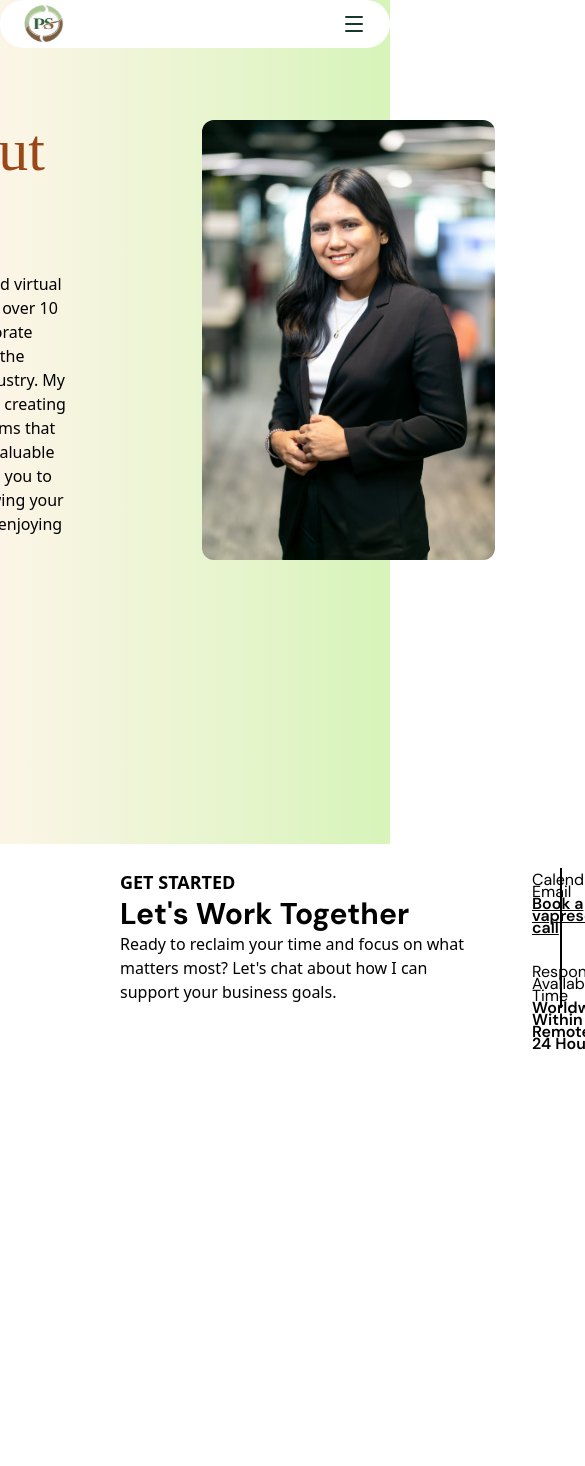
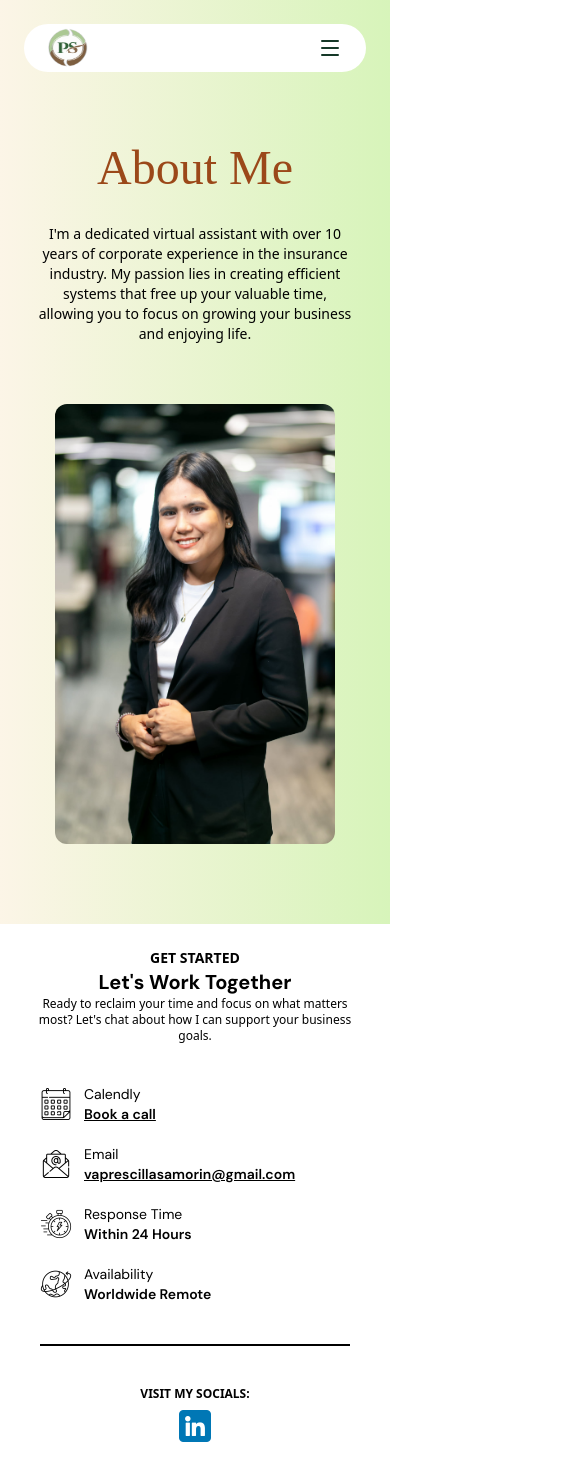
Before and after one commit to Code-W-Gab/Prescilla-Portfolio-Project, a React (Vite) app: page /About in a window 390 px wide. Shown: the top 1466 px of the page, 585 px wide, since content can reach past the window. Before the commit the page ends 1080 px from the top, so only its background shows below. Built offline with nearby package versions, Linux system fonts and the light colour scheme; a web font is replaced by a local one.

Commit message:
Make the home page responsive

```diff
--- a/src/Components/Contact/Form.jsx
+++ b/src/Components/Contact/Form.jsx
@@ -49,16 +49,16 @@ export default function Form() {
   };
 
   return(
-    <div className="mt-15">
-      <h1 className="text-5xl serif text-white text-center mb-15">Contact</h1>
+    <div className='w-150 max-md:w-90'>
+      <h1 className="text-6xl max-md:text-5xl serif text-white text-center mb-15">Contact</h1>
       <div className="bg-white p-8 rounded-lg">
         <div className='flex flex-col items-center text-center'>
-          <h3 className='text-3xl sans text-[#9b4819] text-center'>Get In Touch</h3>
-          <p className='sans mt-2 w-100'>Ready to Reclaim Your Time? Let's discuss how I can help streamline your workflow and boost your productivity.</p>
+          <h3 className='text-3xl max-md:text-2xl sans text-[#9b4819] text-center'>Get In Touch</h3>
+          <p className='sans mt-2 max-md:text-sm'>Ready to Reclaim Your Time? Let's discuss how I can help streamline your workflow and boost your productivity.</p>
         </div>
         <div className="text-gray-300 w-full border-b-2 mt-10"></div>
 
-        <form onSubmit={handleSubmit} className="mt-10 text-sm sans">
+        <form onSubmit={handleSubmit} className="mt-10 text-sm max-md:text-xs sans">
           <div className="flex flex-col gap-3">
             <label className="text-gray-600">YOUR NAME:</label>
             <input
@@ -114,13 +114,15 @@ export default function Form() {
             />
           </div>
 
+          <div className='flex justify-end'>
             <button
               type="submit"
               disabled={isSubmitting}
-            className="mt-7 bg-[#9b4819] text-white py-3 px-8 rounded-sm hover:bg-[#7a3614] disabled:bg-gray-400"
+              className="mt-7 bg-[#9b4819] text-white py-3 px-8 max-md:px-4 max-md:py-2 rounded-sm hover:bg-[#7a3614] disabled:bg-gray-400"
             >
               {isSubmitting ? 'Sending...' : 'Send Message'}
             </button>
+          </div>
 
           {submitStatus === 'success' && (
             <p className="mt-4 text-green-600">Message sent successfully! I'll get back to you soon.</p>
--- a/src/Components/Services/Expertise.jsx
+++ b/src/Components/Services/Expertise.jsx
@@ -15,13 +15,13 @@ export default function Expertise() {
     {title: "Recruitment Support", text: "Job posting management, candidate screening, interview scheduling, and onboarding coordination.", icon: hiring}
   ]
   return(
-    <div>
-      <h1 className="text-5xl serif text-[#9b4819] text-center">Expertise</h1>
+    <div className='max-md:text-center'>
+      <h1 className="text-6xl max-md:text-5xl serif text-[#9b4819] text-center">Expertise</h1>
       <div className='mt-10'>
         <h3 className='text-3xl sans text-[#9b4819] text-center'>What I Do</h3>
         <p className='sans text-center mt-2'>Comprehensive virtual assistance tailored to your unique business needs</p>
       </div>
-      <div className='mt-15 grid grid-cols-3 gap-10'>
+      <div className='mt-15 grid grid-cols-3 max-md:grid-cols-1 max-xl:grid-cols-2 gap-10'>
         {Expertises.map((expertise) => {
           const image = expertise.icon
           return(
--- a/src/Components/Services/TechStack.jsx
+++ b/src/Components/Services/TechStack.jsx
@@ -23,12 +23,12 @@ export default function TechStack() {
   ]
   return(
     <div>
-      <h1 className="text-5xl serif text-[#9b4819] text-center">Tech Stack</h1>
+      <h1 className="text-6xl max-md:text-5xl serif text-[#9b4819] text-center">Tech Stack</h1>
       <div className='mt-10'>
         <h3 className='text-3xl sans text-[#9b4819] text-center'>Tools & Software I Use</h3>
         <p className='sans text-center mt-2'>Proficient in industry-leading platforms to deliver exceptional results</p>
       </div>
-      <div className='mt-15 grid grid-cols-3 gap-10'>
+      <div className='mt-15 grid grid-cols-3 max-md:grid-cols-1 max-xl:grid-cols-2 gap-10'>
         {TechStack.map((stack) => {
           const image = stack.icon
           return(
--- a/src/Components/about/AboutMe.jsx
+++ b/src/Components/about/AboutMe.jsx
@@ -2,12 +2,12 @@ import me from '../../assets/me.jpg';
 
 export default function AboutMe() {
   return(
-    <div className="flex items-center gap-30">
-      <div className="w-120">
-        <h1 className="serif text-6xl mb-8 text-[#9b4819]">About Me</h1>
-        <p>I'm a dedicated virtual assistant with over 10 years of corporate experience in the insurance industry. My passion lies in creating efficient systems that free up your valuable time, allowing you to focus on growing your business and enjoying life.</p>
+    <div className="flex items-center gap-30 max-md:gap-15 max-lg:flex-col max-lg:text-center">
+      <div className="w-120 max-md:w-80">
+        <h1 className="serif text-6xl max-md:text-5xl mb-8 text-[#9b4819]">About Me</h1>
+        <p className='max-md:text-sm'>I'm a dedicated virtual assistant with over 10 years of corporate experience in the insurance industry. My passion lies in creating efficient systems that free up your valuable time, allowing you to focus on growing your business and enjoying life.</p>
       </div>
-      <img src={me} alt="me" className="w-80 h-110 rounded-xl" />
+      <img src={me} alt="me" className="w-80 h-110 max-md:w-70 rounded-xl" />
     </div>
   )
 }
--- a/src/Components/common/Footer.jsx
+++ b/src/Components/common/Footer.jsx
@@ -7,16 +7,16 @@ import { Link } from 'react-router-dom'
 
 export default function Footer() {
   return(
-    <footer className='flex gap-10 '>
-      <div className='ml-10'>
-        <h3 className='text-lg font-semibold'>GET STARTED</h3>
-        <h1 className='text-3xl font-bold sans'>Let's Work Together</h1>
-        <p className='text-md w-90'>Ready to reclaim your time and focus on what matters most? Let's chat about how I can support your business goals.</p>
+    <footer className='flex gap-10 max-xl:flex-col'>
+      <div className='max-xl:flex max-xl:flex-col max-xl:items-center'>
+        <h3 className='text-lg max-md:text-sm font-semibold'>GET STARTED</h3>
+        <h1 className='text-3xl max-md:text-xl font-bold sans'>Let's Work Together</h1>
+        <p className='text-md max-md:text-xs max-md:w-85 max-xl:text-center w-90'>Ready to reclaim your time and focus on what matters most? Let's chat about how I can support your business goals.</p>
       </div>
-      <div className='grid grid-cols-2 items-center sans'>
+      <div className='grid grid-cols-2 max-xl:grid-cols-1 max-xl:gap-5 items-center sans'>
         <div className='flex items-center gap-3'>
-          <img src={calendar} alt="Logo" className="h-10 w-10" />
-          <div>
+          <img src={calendar} alt="Logo" className="size-10 max-md:size-8" />
+          <div className='flex flex-col justify-start max-md:text-sm'>
             <p>Calendly</p>
             <Link to={"https://calendly.com/vaprescillasamorin/work-with-me"}>
               <p className='underline sans font-semibold hover:text-blue-500'>Book a call</p>
@@ -24,8 +24,8 @@ export default function Footer() {
           </div>
         </div>
         <div className='flex items-center gap-3'>
-          <img src={gmail} alt="Logo" className="h-10 w-10" />
-          <div>
+          <img src={gmail} alt="Logo" className="size-10 max-md:size-8" />
+          <div className='flex flex-col justify-start max-md:text-sm'>
             <p>Email</p>
             <Link to={"mailto:vaprescillasamorin@gmail.com"} className='underline sans font-semibold hover:text-blue-500'>
               vaprescillasamorin@gmail.com
@@ -33,26 +33,27 @@ export default function Footer() {
           </div>
         </div>
 
-        <div className='flex items-center gap-3 mt-5'>
-          <img src={rapid} alt="Logo" className="h-10 w-10" />
-          <div>
+        <div className='flex items-center gap-3'>
+          <img src={rapid} alt="Logo" className="size-10 max-md:size-8" />
+          <div className='flex flex-col justify-start max-md:text-sm'>
             <p>Response Time</p>
             <p className='sans font-semibold'>Within 24 Hours</p>
           </div>
         </div>
 
-        <div className='flex items-center gap-3 mt-5'>
-          <img src={global} alt="Logo" className="h-10 w-10" />
-          <div>
+        <div className='flex items-center gap-3'>
+          <img src={global} alt="Logo" className="size-10 max-md:size-8" />
+          <div className='flex flex-col justify-start max-md:text-sm'>
             <p>Availability</p>
             <p className='sans font-semibold'>Worldwide Remote</p>
           </div>
         </div>
       </div>
 
-      <div className="border-r-2 h-35"></div>
+      <div className="border-r-2 h-35 max-xl:hidden"></div>
+      <div className="border-b-2 xl:hidden"></div>
 
-      <div>
+      <div className='max-xl:flex max-xl:flex-col max-xl:items-center'>
         <h1 className='text-xs font-bold '>VISIT MY SOCIALS:</h1>
         <Link to={"http://linkedin.com/in/preism"}>
           <img src={linkedIn} alt="Logo" className="size-8 mt-2" />
--- a/src/Components/common/Info.jsx
+++ b/src/Components/common/Info.jsx
@@ -4,8 +4,8 @@ import { Link } from 'react-router-dom';
 
 export default function Info() {
   return(
-    <div className='flex items-center justify-between max-sm:flex-col-reverse max-sm:text-center'>
-      <div className='w-200'>
+    <div className='flex items-center justify-between max-lg:flex-col-reverse max-lg:gap-6 max-lg:text-center'>
+      <div className='max-lg:flex max-lg:flex-col max-lg:items-center'>
         <div className='inline-block'>
           <div className='flex items-center justify-center pr-6 bg-[#c89757] rounded-4xl'>
             <Dot className='text-[#9b4819] size-8' />
@@ -15,18 +15,18 @@ export default function Info() {
         <h1 className='playfair font-bold text-6xl mt-3 mb-2 text-[#153828]'>Prescilla Samorin</h1>
         <p className='serif text-[#314028] text-2xl mb-5'>Virtual Assistant</p>
         <p className='serif text-md text-[#314028] w-80'>Helping entrepreneurs reclaim their time so they can focus on what truly matters.</p>
-        <div className='mt-10 flex items-center gap-6'>
-          <Link to={"/Service"} className='bg-[#c89757] text-white px-8 py-2 border rounded-4xl text-md serif hover:bg-[#314028]'>
+        <div className='mt-10 flex items-center max-lg:justify-center gap-6'>
+          <Link to={"/Service"} className='bg-[#c89757] text-white px-8 py-2 border rounded-4xl text-md max-md:text-xs max-md:py-3 serif hover:bg-[#314028]'>
             View Services
           </Link>
-          <Link to={"/Contact"} className='text-[#c89757] cursor border px-8 py-2 rounded-4xl text-md serif hover:text-[#314028] '>
+          <Link to={"/Contact"} className='text-[#c89757] cursor border px-8 py-2 rounded-4xl text-md max-md:text-xs max-md:py-3 serif hover:text-[#314028] '>
             Get in Touch
           </Link>
         </div>
       </div>
 
-      <div>
-        <img src={girl} alt="Logo" className="size-110" />
+      <div className='max-md:mb-10'>
+        <img src={girl} alt="Logo" className="w-120 h-120 max-md:h-80 max-md:w-200" />
       </div>
     </div>
   )
--- a/src/Pages/AboutPage.jsx
+++ b/src/Pages/AboutPage.jsx
@@ -5,13 +5,13 @@ import Footer from "../Components/common/Footer"
 export default function AboutPage() {
   return(
     <div>
-      <div className="min-h-screen bg-gradient-custom ">
+      <div className="bg-gradient-custom pt-6 pb-20 px-6">
         <Header/>
         <div className="flex items-center justify-center">
           <AboutMe/>
         </div>
       </div>
-      <div className="py-6 px-20 m">
+      <div className="py-6 px-10 lg:px-20 xl:flex xl:justify-center bg-white">
         <Footer/>
       </div>
     </div>
--- a/src/Pages/ContactPage.jsx
+++ b/src/Pages/ContactPage.jsx
@@ -13,7 +13,7 @@ export default function ContactPage() {
           <Form/>
         </div>
       </div>
-      <div className="py-6 px-20 m">
+      <div className="py-6 px-10 lg:px-20 xl:flex xl:justify-center bg-white">
         <Footer/>
       </div>
     </div>
--- a/src/Pages/HomePage.jsx
+++ b/src/Pages/HomePage.jsx
@@ -9,22 +9,22 @@ import TechStack from "../Components/Services/TechStack";
 export default function HomePage() {
   return(
     <div>
-      <div className="min-h-screen bg-gradient-custom px-40 py-6 ">
+      <div className=" bg-gradient-custom px-40 max-lg:px-10 pt-6 pb-40 max-lg:pb-20 max-xl:px-20">
         <Header/>
         <Info/>
       </div>
-      <div className="min-h-screen flex items-center justify-center bg-gradient-custom">
+      <div className="flex items-center justify-center bg-gradient-custom py-40 max-lg:py-20">
         <AboutMe/>
       </div>
-      <div className="min-h-screen bg-gradient-custom px-40 py-6">
+      <div className="bg-gradient-custom px-40 max-lg:px-10 max-xl:px-20 py-50 max-xl:py-20">
         <Expertise/>
         <div className="text-[#bd8f53] w-full border-b-2 my-20"></div>
         <TechStack/>
       </div>
-      <div className="bg-[#153828] pt-6 pb-20 flex items-center justify-center">
+      <div className="bg-[#153828] py-20 max-lg:px-10 max-xl:px-20 flex items-center justify-center">
         <Form/>
       </div>
-      <div className="py-6 flex items-center justify-center ">
+      <div className="py-6 px-10 lg:px-20 xl:flex xl:justify-center bg-white">
         <Footer/>
       </div>
     </div>
--- a/src/Pages/ServicePage.jsx
+++ b/src/Pages/ServicePage.jsx
@@ -6,15 +6,17 @@ import Footer from "../Components/common/Footer";
 export default function ServicePage() {
   return(
     <div>
-      <div className="min-h-screen pt-6 pb-30 px-50 bg-gradient-custom ">
-        <Header/>
-        <div className="mt-15">
+      <div className="pt-6 pb-20 px-6 bg-gradient-custom ">
+        <div className="">
+          <Header/>
+        </div>
+        <div className="bg-gradient-custom px-40 max-lg:px-10 max-xl:px-20 py-50 max-xl:py-20">
           <Expertise/>
           <div className="text-[#bd8f53] w-full border-b-2 my-20"></div>
           <TechStack/>
         </div>
       </div>
-      <div className="py-6 px-20">
+      <div className="py-6 px-10 lg:px-20 xl:flex xl:justify-center bg-white">
         <Footer/>
       </div>
     </div>
```
Lines whose indentation alone changed are shown as unchanged.
